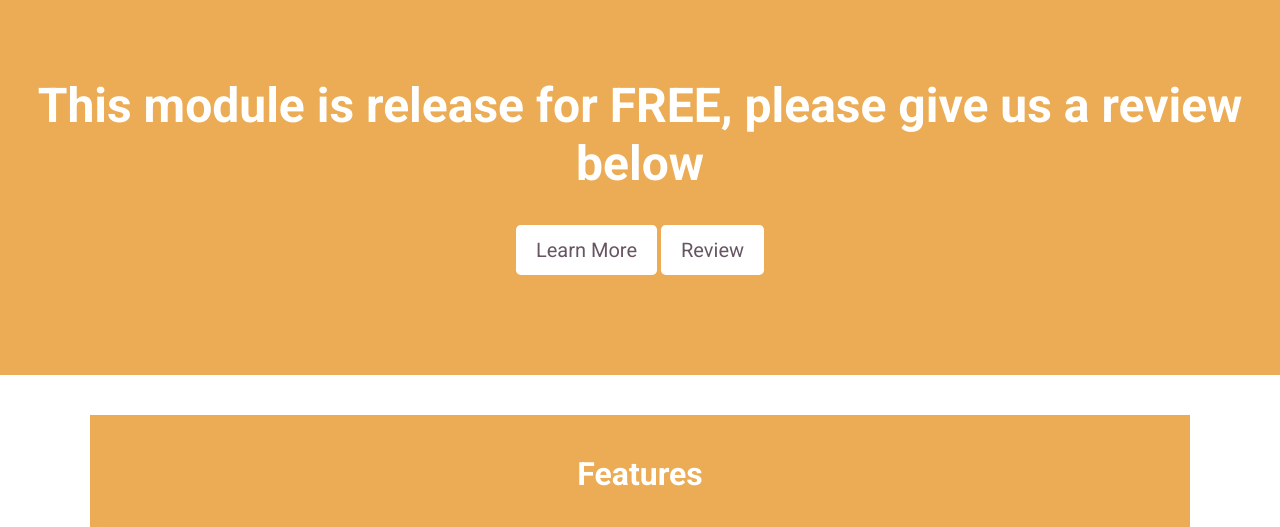
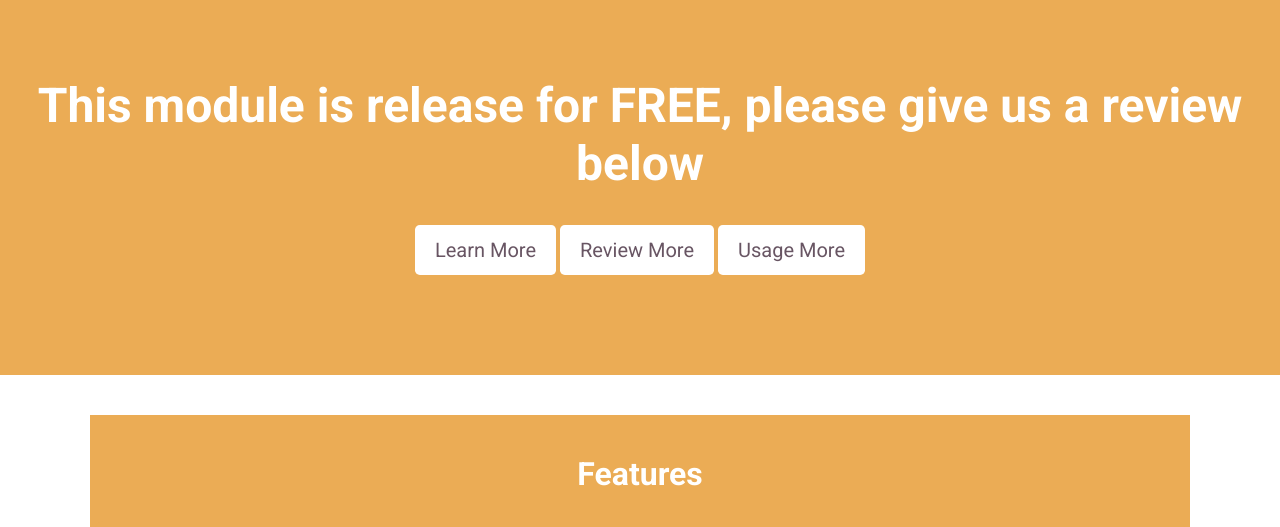
Before and after one commit to Jeffys/pos_margin_sale, a plain HTML site: page pos_margin_sale/static/description/index.html in a window 1280 px wide. Shown: the part 273-800 px from the top of the page. Drawn offline with nearby package versions, Linux system fonts and the light colour scheme.

Commit message:
Back Link

```diff
--- a/pos_margin_sale/static/description/index.html
+++ b/pos_margin_sale/static/description/index.html
@@ -20,7 +20,8 @@
     <p></p>
     <h1 style="font-size: 3rem; color: #ffffff; font-weight: 600;">This module is release for FREE, please give us a review below</h1>
     <a href="#features" class="btn btn-light btn-lg mt-4" style="background-color: #fff; color: #685563; border: none; padding: 10px 20px; text-decoration: none;">Learn More</a>
-    <a href="#loempia-comments" class="btn btn-light btn-lg mt-4" style="background-color: #ffffff; color: #685563; border: none; padding: 10px 20px; text-decoration: none;">Review</a>
+    <a href="#loempia-comments" class="btn btn-light btn-lg mt-4" style="background-color: #ffffff; color: #685563; border: none; padding: 10px 20px; text-decoration: none;">Review More</a>
+    <a href="https://www.doodex.net/en/blog/doodex-blog-2/pos-margin-sale-optimisation-des-marges-de-vente-pos-109" class="btn btn-light btn-lg mt-4" style="background-color: #ffffff; color: #685563; border: none; padding: 10px 20px; text-decoration: none;">Usage More</a>
 </header>
 
 <div class="container" style="padding: 40px 20px;">
```
